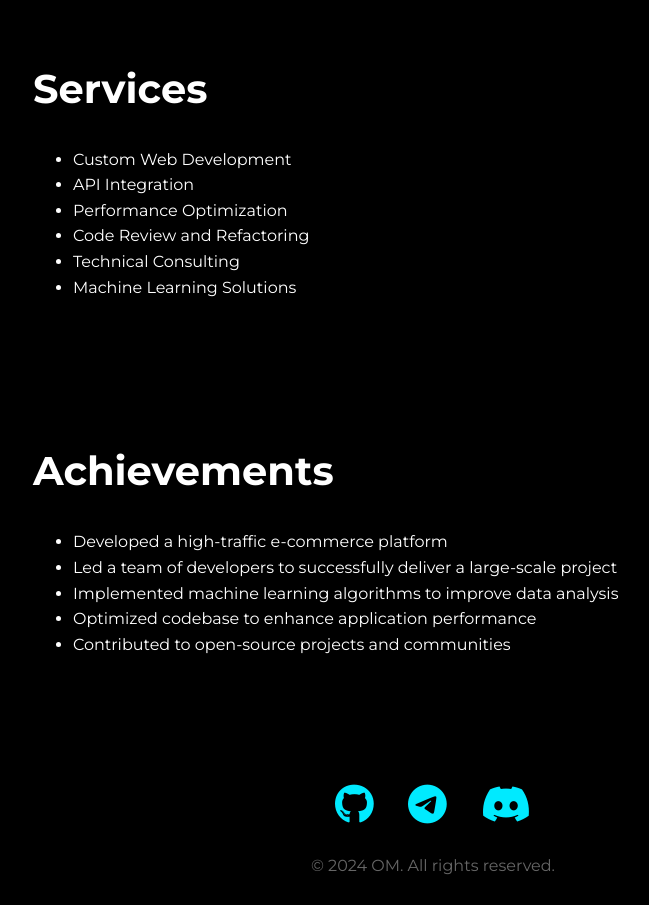
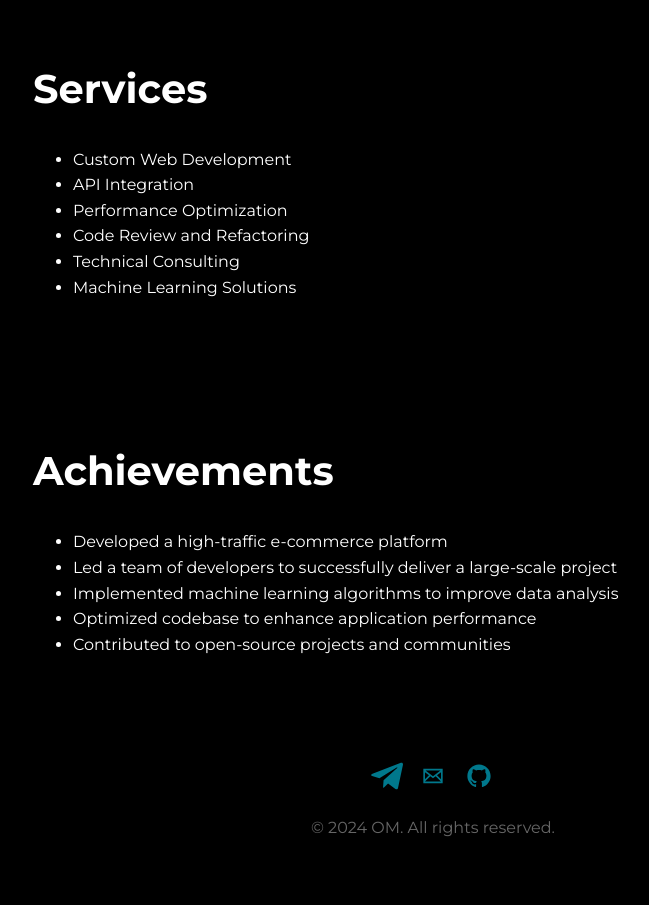
Before and after one commit to Om2207/Web-intro, a plain HTML site: page minimal black.html in a window 1280 px wide. Shown: the part 2405-3310 px from the top of the page, without its empty margins (207-856 px from the left). After the commit the page ends 3272 px from the top, so only its background shows below. Drawn offline with Linux system fonts and the light colour scheme.

Commit message:
Update minimal black.html

```diff
--- a/minimal black.html
+++ b/minimal black.html
@@ -87,23 +87,17 @@
             color: #666;
         }
 
-        .social-links {
-            text-align: center;
-            margin-top: 20px;
-        }
+        .icons-container {
+    padding: 1rem 0;
+    transition: .3s;
+}
 
-        .social-links a {
-            color: #00eaff;
-            text-decoration: none;
-            margin: 0 15px;
-            font-size: 2.5em;
-            transition: color 0.3s, transform 0.3s;
-            animation: bounce 2s infinite;
-        }
-
-        .social-links a:hover {
-            color: #007acc;
-            transform: scale(1.2);
+.icon {
+    font-size: 1.3rem;
+    text-decoration: none;
+    margin-right: 8px;
+    transition: .3s;
+}
         }
 
         @keyframes bounce {
@@ -341,11 +335,14 @@
     </section>
     <button class="scroll-to-top" onclick="scrollToTop()">⬆</button>
     <footer>
-        <div class="social-links">
-            <a href="https://github.com/om2207" target="_blank"><i class="fab fa-github"></i></a>
-            <a href="https://t.me/om_prooo" target="_blank"><i class="fab fa-telegram"></i></a>
-            <a href="https://discord.com/invite/YaFvYd92" target="_blank"><i class="fab fa-discord"></i></a>
-        </div>
+
+          <!-- Social Media Icons by NiftyButtons https://niftybuttons.com --><div style="display: flex; flex-wrap:wrap; align-items: center; justify-content: center;"><a href="https://t.me/rundilundlegamera" target="_blank" rel="noopener noreferrer" style="text-decoration:none;border:0;width:32px;height:32px;padding:2px;margin:5px;color:#00788c;border-radius:50%;background-color:#000000;"><svg class="niftybutton-telegram" style="display:block;fill:currentColor" data-donate="true" data-tag="tel" data-name="Telegram" viewBox="0 0 512 512" preserveAspectRatio="xMidYMid meet"><title>Telegram social icon</title>
+<path d="M 200.894531 323.863281 L 192.425781 442.988281 C 204.542969 442.988281 209.792969 437.78125 216.085938 431.53125 L 272.894531 377.238281 L 390.613281 463.445312 C 412.203125 475.476562 427.414062 469.140625 433.238281 443.585938 L 510.507812 81.515625 L 510.527344 81.492188 C 517.375 49.578125 498.988281 37.097656 477.953125 44.929688 L 23.765625 218.816406 C -7.230469 230.847656 -6.761719 248.128906 18.496094 255.957031 L 134.613281 292.074219 L 404.332031 123.308594 C 417.023438 114.902344 428.566406 119.550781 419.070312 127.957031 Z M 200.894531 323.863281 "></path>
+</svg></a><a href="mailto:om3479781@gmail.com" target="_blank" rel="noopener noreferrer" style="text-decoration:none;border:0;width:32px;height:32px;padding:2px;margin:5px;color:#00788c;border-radius:50%;background-color:#000000;"><svg class="niftybutton-email" style="display:block;fill:currentColor" data-donate="true" data-tag="ema" data-name="Email" viewBox="0 0 512 512" preserveAspectRatio="xMidYMid meet"><title>Email icon</title>
+    <path d="M101.3 141.6v228.9h0.3 308.4 0.8V141.6H101.3zM375.7 167.8l-119.7 91.5 -119.6-91.5H375.7zM127.6 194.1l64.1 49.1 -64.1 64.1V194.1zM127.8 344.2l84.9-84.9 43.2 33.1 43-32.9 84.7 84.7L127.8 344.2 127.8 344.2zM384.4 307.8l-64.4-64.4 64.4-49.3V307.8z"></path>
+</svg></a><a href="https://GitHub.com/om2207" target="_blank" rel="noopener noreferrer" style="text-decoration:none;border:0;width:32px;height:32px;padding:2px;margin:5px;color:#00788c;border-radius:50%;background-color:#000000;"><svg class="niftybutton-github" style="display:block;fill:currentColor" data-donate="true" data-tag="git" data-name="Github" viewBox="0 0 512 512" preserveAspectRatio="xMidYMid meet"><title>Github social icon</title>
+    <path d="M256 70.7c-102.6 0-185.9 83.2-185.9 185.9 0 82.1 53.3 151.8 127.1 176.4 9.3 1.7 12.3-4 12.3-8.9V389.4c-51.7 11.3-62.5-21.9-62.5-21.9 -8.4-21.5-20.6-27.2-20.6-27.2 -16.9-11.5 1.3-11.3 1.3-11.3 18.7 1.3 28.5 19.2 28.5 19.2 16.6 28.4 43.5 20.2 54.1 15.4 1.7-12 6.5-20.2 11.8-24.9 -41.3-4.7-84.7-20.6-84.7-91.9 0-20.3 7.3-36.9 19.2-49.9 -1.9-4.7-8.3-23.6 1.8-49.2 0 0 15.6-5 51.1 19.1 14.8-4.1 30.7-6.2 46.5-6.3 15.8 0.1 31.7 2.1 46.6 6.3 35.5-24 51.1-19.1 51.1-19.1 10.1 25.6 3.8 44.5 1.8 49.2 11.9 13 19.1 29.6 19.1 49.9 0 71.4-43.5 87.1-84.9 91.7 6.7 5.8 12.8 17.1 12.8 34.4 0 24.9 0 44.9 0 51 0 4.9 3 10.7 12.4 8.9 73.8-24.6 127-94.3 127-176.4C441.9 153.9 358.6 70.7 256 70.7z"></path>
+</svg></a></div>
         <p>&copy; 2024 OM. All rights reserved.</p>
     </footer>
     <script src="https://kit.fontawesome.com/a076d05399.js" crossorigin="anonymous"></script>
```
